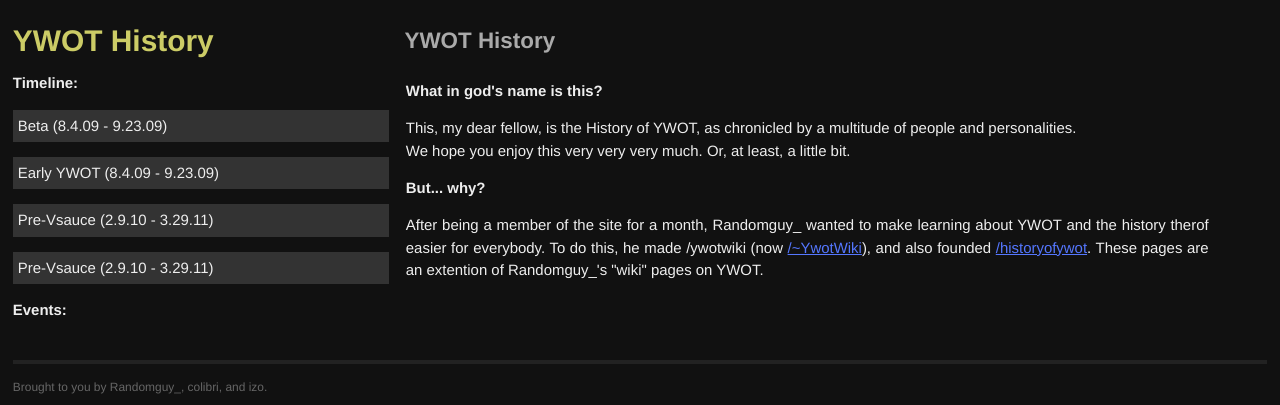
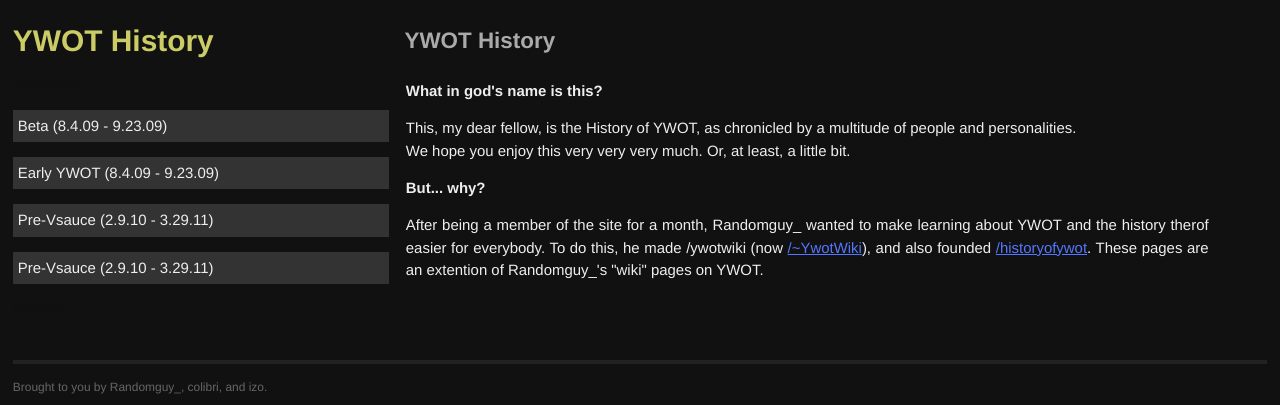
Before and after one commit to ywothistory/ywothistory.github.io, a Jekyll site: the page built from index.html, in a window 1280 px wide. Shown: the top 405 px of the page. Built offline with Jekyll 4.4.1, drawn with Linux system fonts in a browser that asks for light colours; Markdown is read by kramdown in place of the engine named in the settings.

Commit message:
Update main.css

```diff
--- a/css/main.css
+++ b/css/main.css
@@ -185,6 +185,7 @@ a:visited { color: #a0a; }
 	width: 30%;
 	vertical-align: top;
 	display: inline-block;
+	color: #111;
 	margin-top: -2em;
 }
 
```
